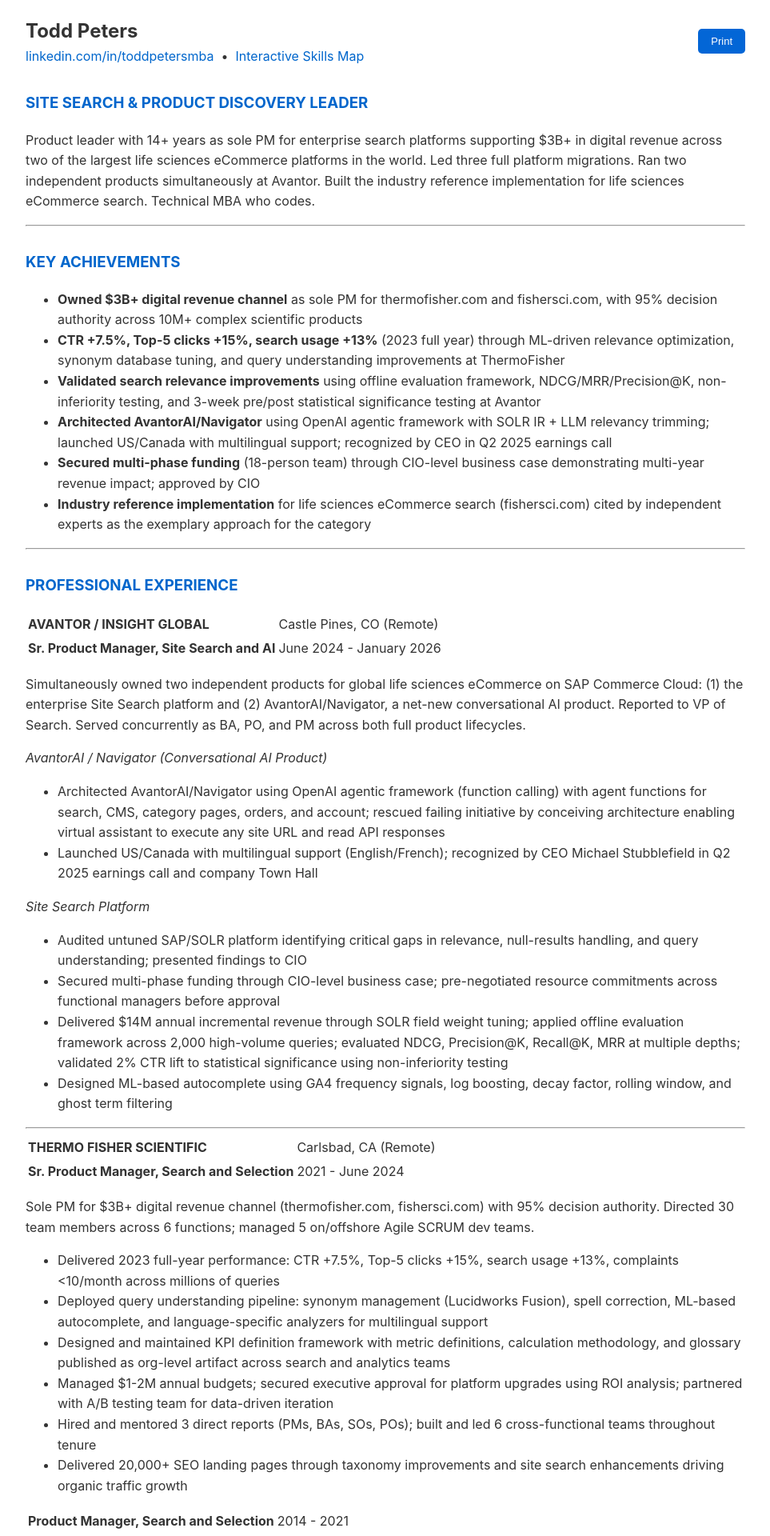
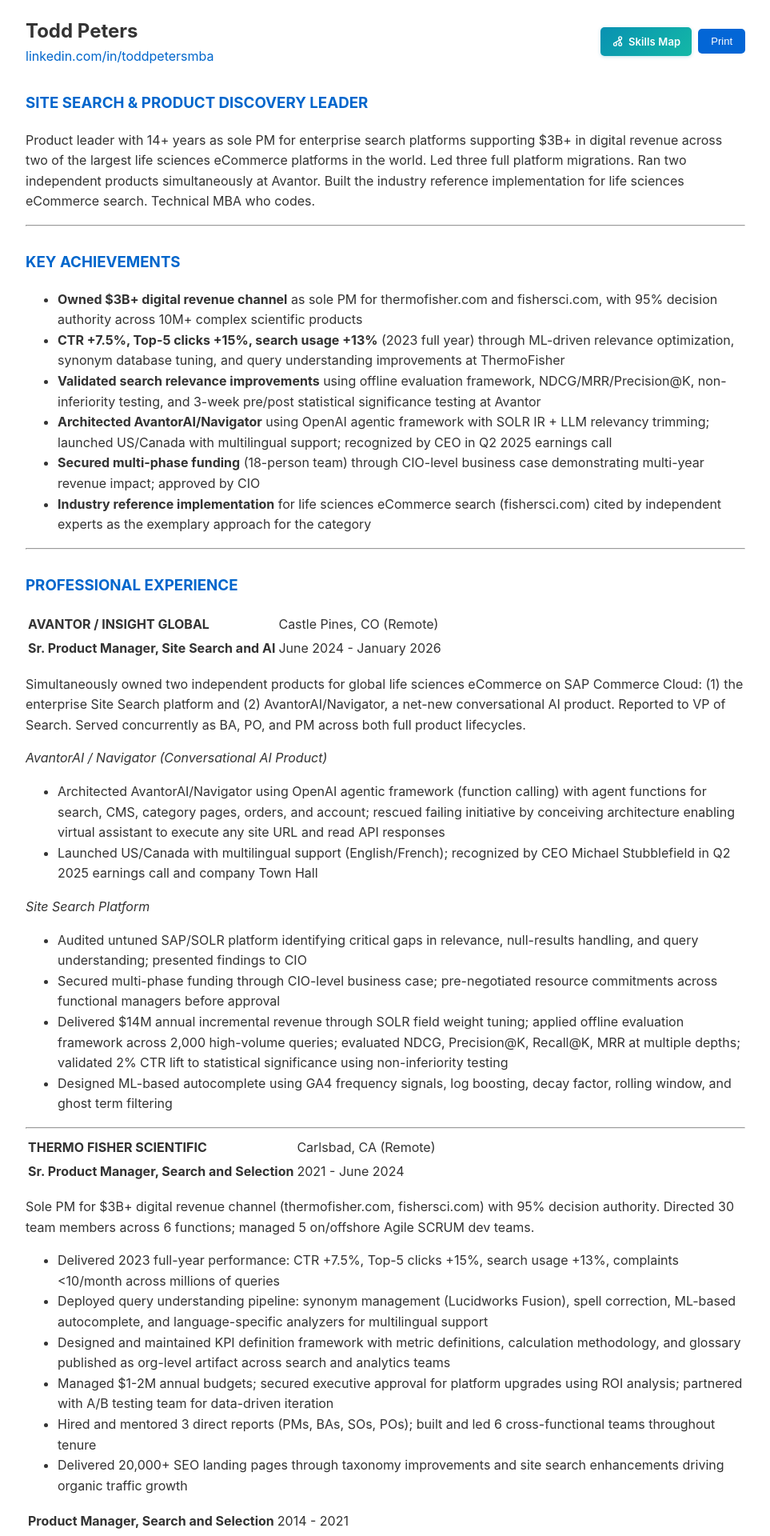
Before and after one commit to tsimech/tsimech.github.io, a Jekyll site: the page built from docs/resume.md, in a window 1280 px wide. Shown: the top 1920 px of the page at 80% size, without its empty margins (158-1121 px from the left). Built offline with Jekyll 4.4.1, drawn with Linux system fonts in a browser that asks for light colours.

Commit message:
Resume: styled Skills Map button with teal gradient + graph icon

```diff
--- a/docs/resume.md
+++ b/docs/resume.md
@@ -9,7 +9,25 @@ robots: noindex, nofollow
     overflow: visible !important;
   }
   button { display: none; }
+  .skills-btn { display: none; }
 }
+.skills-btn {
+  display: inline-flex;
+  align-items: center;
+  gap: 6px;
+  padding: 8px 14px;
+  background: linear-gradient(135deg, #0891b2 0%, #14b8a6 100%);
+  color: white !important;
+  text-decoration: none !important;
+  border-radius: 5px;
+  font-size: 13px;
+  font-weight: 600;
+  letter-spacing: 0.01em;
+  box-shadow: 0 1px 4px rgba(8,145,178,0.25);
+  transition: filter 0.15s;
+}
+.skills-btn:hover { filter: brightness(1.1); }
+.skills-btn svg { flex-shrink: 0; }
 </style>
 
 <script>
@@ -25,9 +43,18 @@ setTimeout(function() {
 <div style="display: flex; justify-content: space-between; align-items: center; margin-bottom: 0.5em;">
   <div>
     <strong style="font-size: 1.5em;">Todd Peters</strong><br>
-    <a href="https://linkedin.com/in/toddpetersmba">linkedin.com/in/toddpetersmba</a> &nbsp;&bull;&nbsp; <a href="https://tsimech.github.io/skills">Interactive Skills Map</a>
+    <a href="https://linkedin.com/in/toddpetersmba">linkedin.com/in/toddpetersmba</a>
   </div>
-  <button onclick="window.print()" style="padding: 8px 16px; background-color: #0366d6; color: white; border: none; border-radius: 5px; cursor: pointer; font-size: 13px;">Print</button>
+  <div style="display: flex; gap: 8px; align-items: center;">
+    <a href="https://tsimech.github.io/skills" class="skills-btn" target="_blank">
+      <svg width="15" height="15" viewBox="0 0 24 24" fill="none" stroke="currentColor" stroke-width="2.2" stroke-linecap="round" stroke-linejoin="round">
+        <circle cx="7" cy="18" r="3"/><circle cx="17" cy="6" r="3"/><circle cx="17" cy="18" r="3"/>
+        <line x1="7" y1="15" x2="17" y2="9"/><line x1="17" y1="15" x2="17" y2="9"/>
+      </svg>
+      Skills Map
+    </a>
+    <button onclick="window.print()" style="padding: 8px 16px; background-color: #0366d6; color: white; border: none; border-radius: 5px; cursor: pointer; font-size: 13px;">Print</button>
+  </div>
 </div>
 
 ### SITE SEARCH & PRODUCT DISCOVERY LEADER
```
